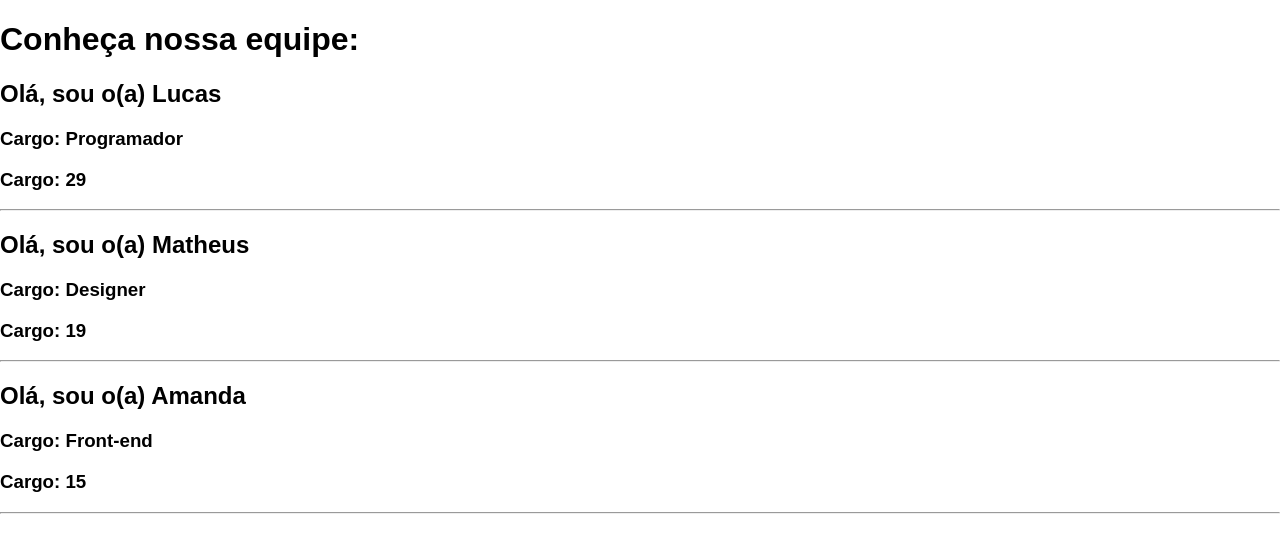
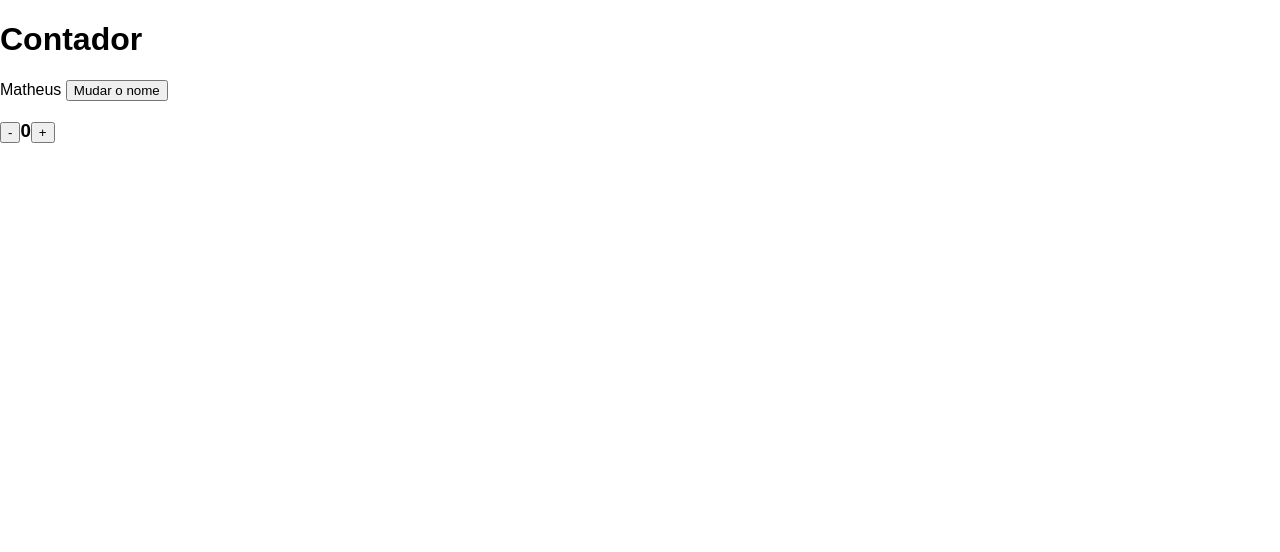
Before and after one commit to ruanlas-learning/primeirositereact, a React (Create React App) app: page / in a window 1280 px wide. Shown: the top 552 px of the page. Built offline with nearby package versions, Linux system fonts and the light colour scheme.

Commit message:
trabalhando com states

```diff
--- a/src/App.js
+++ b/src/App.js
@@ -1,38 +1,57 @@
 import React, {Component} from 'react';
 
-class Equipe extends Component{
+class App extends Component{
+
+    constructor(props){
+        super(props);
+        this.state = {
+            nome: 'Matheus',
+            contador: 0
+        };
+
+        this.aumentar = this.aumentar.bind(this);
+        this.diminuir = this.diminuir.bind(this);
+        this.mudarNome = this.mudarNome.bind(this);
+    }
+
+    aumentar(){
+        console.log('Aumentou');
+        let state = this.state;
+        state.contador += 1;
+        state.nome = 'Jose';
+        this.setState(state);
+    }
+
+    diminuir(){
+        console.log('Diminuiu');
+        let state = this.state;
+        if(state.contador === 0){
+            alert('Opa, chegou a zero!');
+            return;
+        }
+        state.contador -= 1;
+        this.setState(state);
+    }
+
+    mudarNome(){
+        let state = this.state;
+        state.nome = prompt('Qual o novo nome?');
+        this.setState(state);
+    }
+
     render(){
         return(
             <div>
-                <Sobre nome={this.props.nome} cargo={this.props.cargo}
-                    idade={this.props.idade} />
-                    <hr />
+                <h1>Contador</h1>
+                {this.state.nome}  <button onClick={this.mudarNome}>Mudar o nome</button>
+                <h3>
+                    <button onClick={this.diminuir}>-</button>
+                    {this.state.contador}
+                    <button onClick={this.aumentar}>+</button>
+                </h3>
             </div>
         );
     }
 }
 
-class Sobre extends Component{
-    render(){
-        return(
-            <div>
-                <h2>Olá, sou o(a) {this.props.nome}</h2>
-                <h3>Cargo: {this.props.cargo}</h3>
-                <h3>Cargo: {this.props.idade}</h3>
-            </div>
-        );
-    }
-}
-
-function App(){
-    return(
-        <div>
-            <h1>Conheça nossa equipe:</h1>
-            <Equipe nome="Lucas" cargo="Programador" idade="29" facebook="https://google.com" />
-            <Equipe nome="Matheus" cargo="Designer" idade="19" facebook="https://google.com"/>
-            <Equipe nome="Amanda" cargo="Front-end" idade="15" facebook="https://google.com"/>
-        </div>
-    );
-}
-
 export default App;
```
